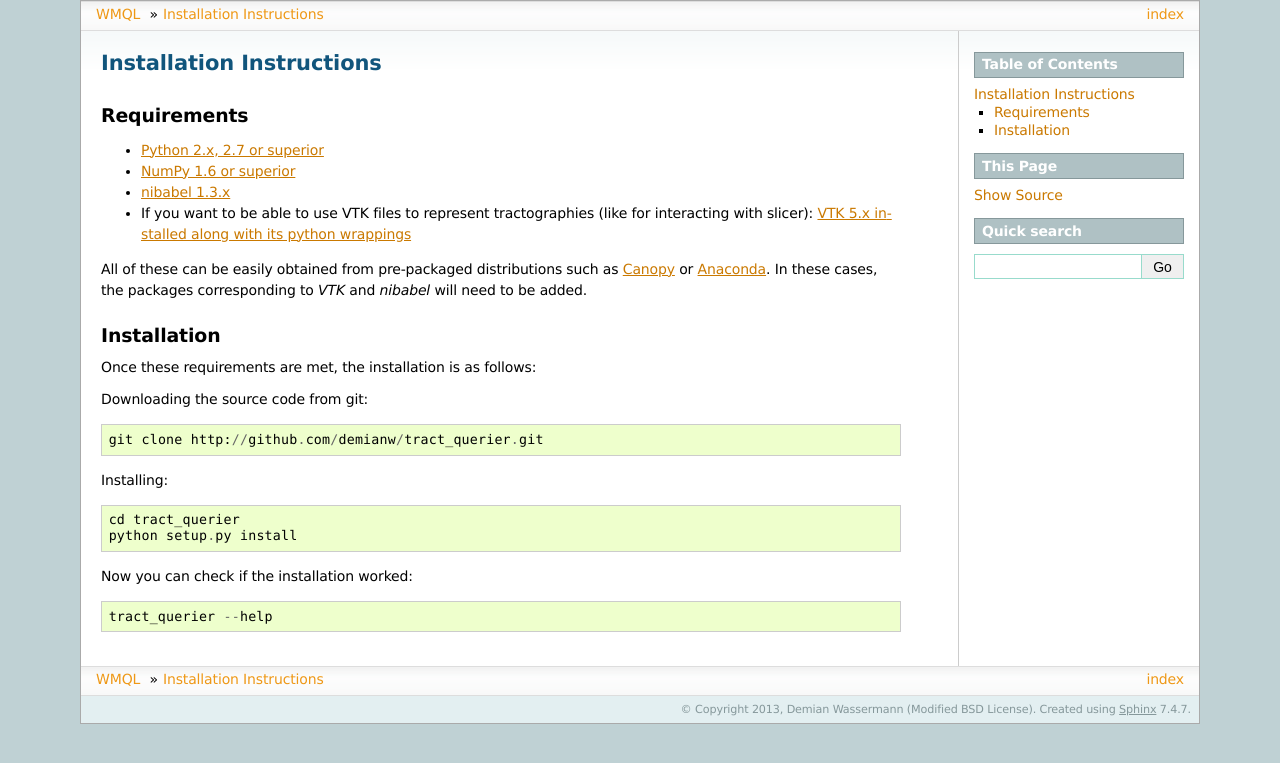
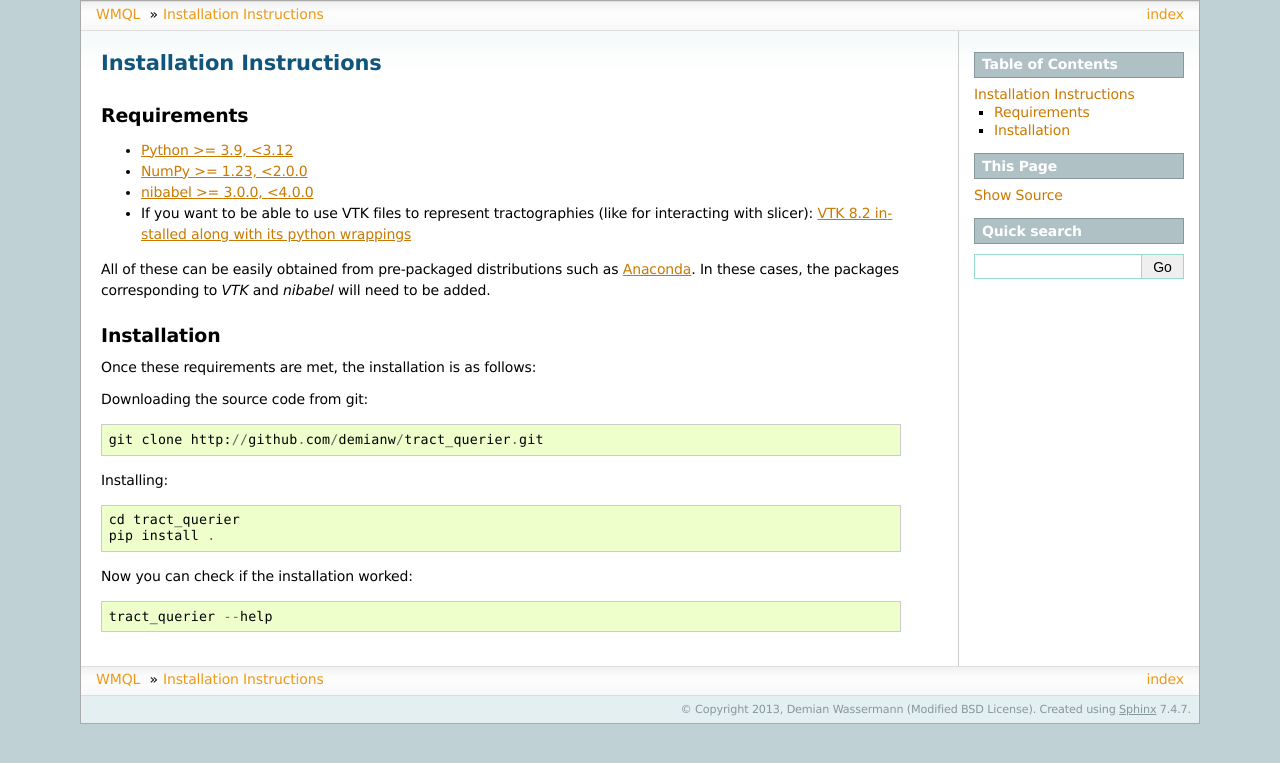
Before and after one commit to demianw/tract_querier, a Sphinx documentation site: the page built from doc/installation_instructions.rst, in a window 1280 px wide. Shown: the top 763 px of the page. Built offline with Sphinx 7.4.7, drawn with Linux system fonts in a browser that asks for light colours; formulas are drawn with MathJax 3; the version number could not be read and is left out.

Commit message:
DOC: Update installation instructions
Update installation instructions:
- Update the dependencies versions.
- `Canopy` is no longer maintained/available, so remove it.
- Update the instal command to use `pip` as the build system has been
  changed and there is no `setup.py` file.

```diff
--- a/doc/installation_instructions.rst
+++ b/doc/installation_instructions.rst
@@ -6,12 +6,12 @@
 
 Requirements
 ------------
-* `Python 2.x, 2.7 or superior <http://www.python.org>`_
-* `NumPy 1.6 or superior <http://www.numpy.org>`_
-* `nibabel 1.3.x <http://nipy.sourceforge.net/nibabel/>`_
-* If you want to be able to use VTK files to represent tractographies (like for interacting with slicer): `VTK 5.x installed along with its python wrappings <http://www.vtk.org>`_
+* `Python >= 3.9, <3.12 <http://www.python.org>`_
+* `NumPy >= 1.23, <2.0.0 <http://www.numpy.org>`_
+* `nibabel >= 3.0.0, <4.0.0 <http://nipy.sourceforge.net/nibabel/>`_
+* If you want to be able to use VTK files to represent tractographies (like for interacting with slicer): `VTK 8.2 installed along with its python wrappings <http://www.vtk.org>`_
 
-All of these can be easily obtained from pre-packaged distributions such as `Canopy <https://www.enthought.com/products/canopy>`_ or `Anaconda <http://docs.continuum.io/anaconda/index.html>`_. In these cases, the packages corresponding to *VTK* and *nibabel* will need to be added.
+All of these can be easily obtained from pre-packaged distributions such as `Anaconda <http://docs.continuum.io/anaconda/index.html>`_. In these cases, the packages corresponding to *VTK* and *nibabel* will need to be added.
 
 Installation
 ------------
@@ -25,7 +25,7 @@
 Installing::
 
   cd tract_querier
-  python setup.py install
+  pip install .
 
 
 Now you can check if the installation worked::
```
